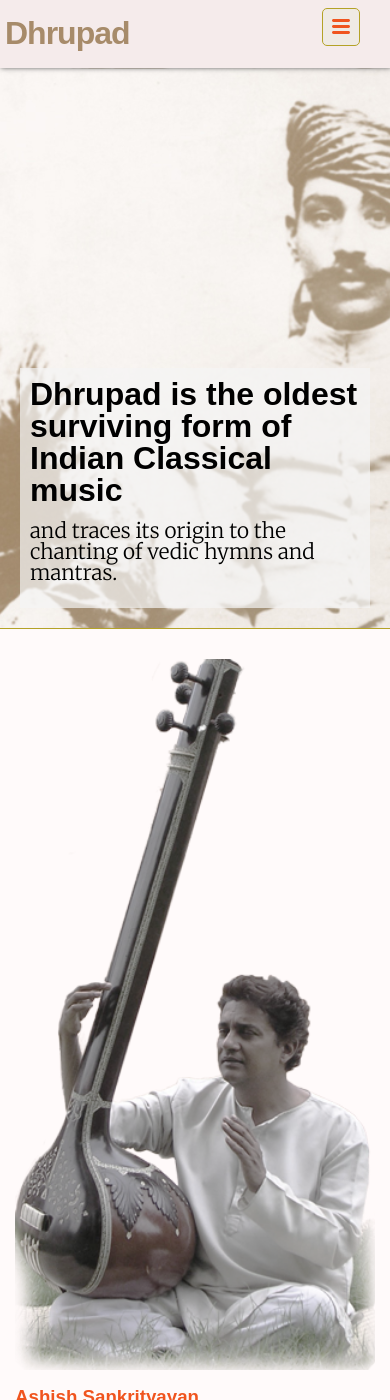
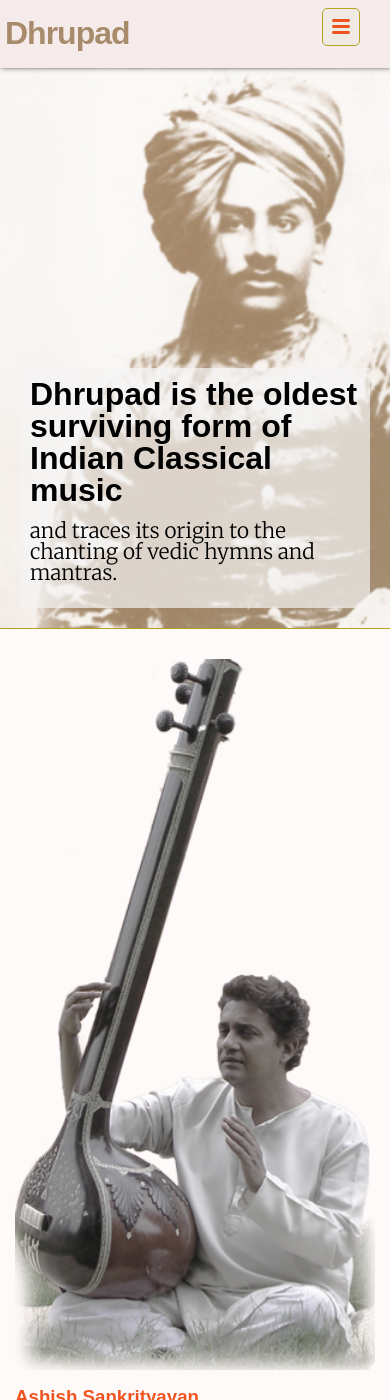
Before and after one commit to sama66/q3, a Jekyll site: the page built from index.html, in a window 390 px wide and 1400 px high. Built offline with Jekyll 4.4.1, drawn with Linux system fonts in a browser that asks for light colours; some web fonts are replaced.

Commit message:
respond windows phone

```diff
--- a/_sass/_frontpage.scss
+++ b/_sass/_frontpage.scss
@@ -30,8 +30,12 @@
 }
 .lead-box {
   padding: 300px 20px 20px;
+  display: -webkit-box;
+  display: -ms-flexbox;
   display: flex;
-  justify-content: center;
+  -webkit-box-pack: center;
+      -ms-flex-pack: center;
+          justify-content: center;
 }
 .splash-text {
   background: rgba(245, 245, 245, 0.7);
--- a/_sass/_header.scss
+++ b/_sass/_header.scss
@@ -5,6 +5,8 @@
   background: whitesmoke;
   width: 9em;
   height: 100vh;
+  display: -webkit-box;
+  display: -ms-flexbox;
   display: flex;
   flex-direction: column;
   justify-content: space-between;
--- a/_sass/_maestros.scss
+++ b/_sass/_maestros.scss
@@ -8,9 +8,8 @@
       flex-flow: wrap;
 
   li {
-    display: -webkit-box;
-    display: -ms-flexbox;
-    display: flex;
+
+    display: block;
     margin: 0 20px $spacing-unit 0;
     max-width: 150px;
     height: 225px;
@@ -20,7 +19,7 @@
       position: relative;
       display: block;
       padding: 3px 2px 8px;
-      text-align: left;
+      text-align: center;
       font-size: 110%;
       top: -68px;
       line-height:1;
--- a/_sass/_responsive.scss
+++ b/_sass/_responsive.scss
@@ -32,6 +32,7 @@
     margin-top: 0;
     padding-bottom: 0;
     height: auto;
+    z-index: 20;
   }
   .site-title {
         &,
@@ -69,16 +70,15 @@
     margin-bottom: $spacing-unit/2;
   }
 
+  .section-1 {
+    background-position: -100px;
+  }
+
   .section-flex {
-    -webkit-box-orient: vertical;
-    -webkit-box-direction: normal;
-        -ms-flex-direction: column;
-            flex-direction: column;
+    display: block;
   }
   .splash-picture {
-    -webkit-box-flex: 2;
-        -ms-flex: 2;
-            flex: 2;
+
     .splash-text {
       color: $text-color;
       background: rgba(0, 0, 0, 0.1);
@@ -120,10 +120,7 @@
     }
   }
   .three-column {
-    -webkit-box-orient: vertical;
-    -webkit-box-direction: normal;
-        -ms-flex-direction: column;
-            flex-direction: column;
+    display: block;
   }
   .three-col-2 {
     margin: 0;
@@ -137,4 +134,12 @@
     float: none;
     width: 100%;
   }
+
+  .video-section li {
+    flex: 0 1 137px;
+
+    p {
+      font-size: 0.8em;
+    }
+  }
 }
```
Also changed, not shown: _sass/_footer.scss (+0 -10 lines).
